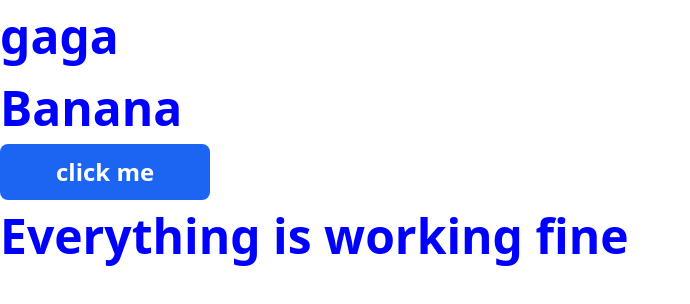
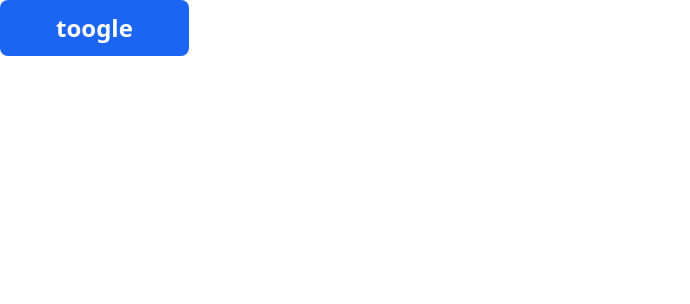
Before and after one commit to el-hadji-mamadou-sarr/NotReact, a React (Create React App) app: page / in a window 1280 px wide. Shown: the top 304 px of the page, without its empty margins (0-690 px from the left). Built offline with nearby package versions, Linux system fonts and the light colour scheme.

Commit message:
small show and hide exercice

```diff
--- a/src/App.js
+++ b/src/App.js
@@ -4,11 +4,12 @@ import React from "react";
 
 import {Hooksc} from "./Hooksc";
 import {ShortCircuit} from "./ShortCircuit";
+import {ShowHide} from "./ShowHide";
 
 function App() {
 
   return (
-       <ShortCircuit/>
+       <ShowHide/>
 
   );
 }
--- /dev/null
+++ b/src/ShowHide.js
@@ -0,0 +1,31 @@
+import {useEffect, useState} from "react";
+
+export const ShowHide = ()=>{
+    const [size, setSize] = useState(window.innerWidth);
+    const [show, setShow] = useState(false);
+
+    //On définit la fonction pour le event listener
+    const checkSize =()=>{
+        setSize(window.innerWidth);
+    }
+
+    //on fait le use effect
+    useEffect(()=>{
+        window.addEventListener('resize', checkSize);
+        //doing the clenup fionction that remove the event listener
+        return ()=>{window.removeEventListener('resize',checkSize)}
+    },[]);
+
+    return (
+       <div>
+           <button className="bg-blue-600 px-14 py-3 rounded-lg text-2xl font-bold text-white"
+                   onClick={()=>setShow(!show)}
+           >toogle</button>
+           {show &&
+               <div>
+                   <h1>{size}</h1>
+               </div>
+           }
+       </div>
+    );
+}
```
Also changed, not shown: src/Forms.js (added).
